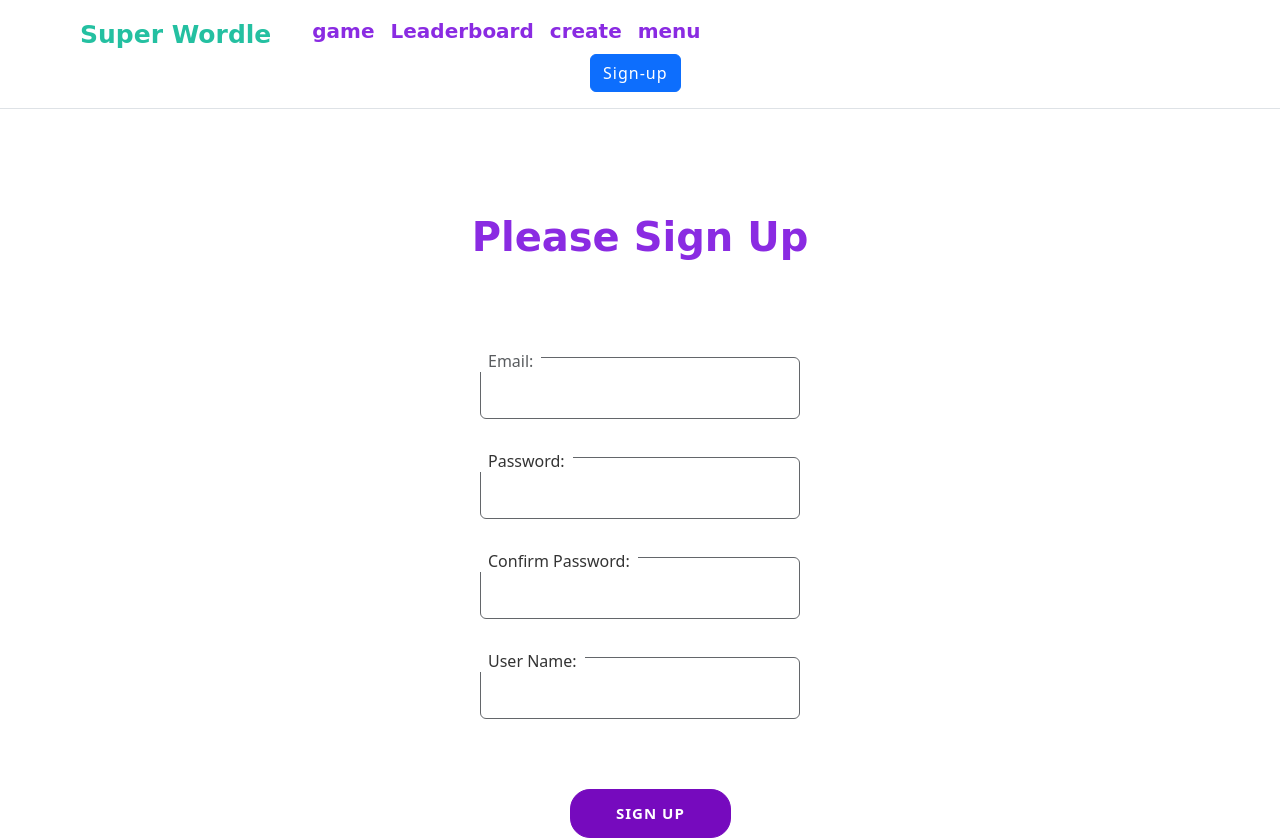
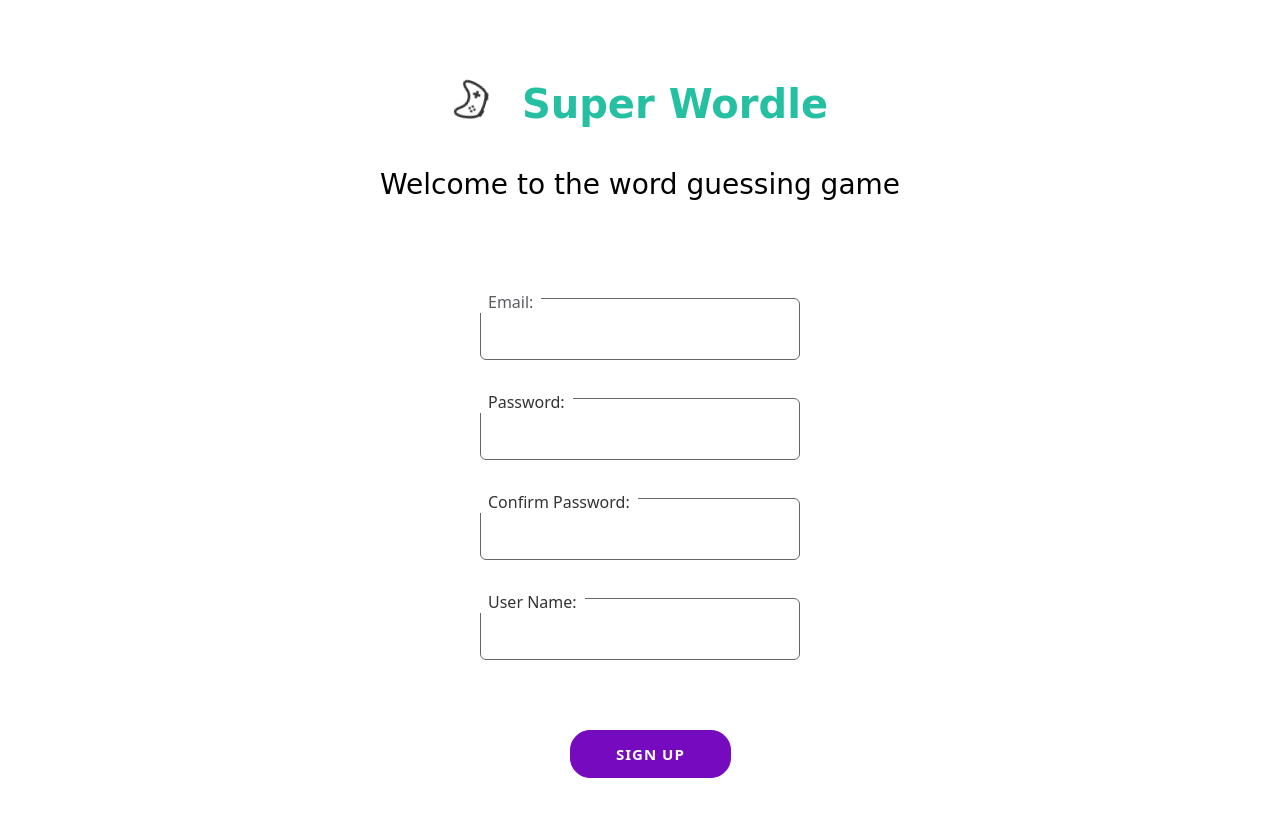
Before and after one commit to danielg5/cits5505GroupProject, a Flask app: page /signup in a window 1280 px wide. After the commit the page ends 778 px from the top, so only its background shows below. Run offline with Flask 3, Linux system fonts and the light colour scheme.

Commit message:
delete header, add new checking function

```diff
--- a/app/__init__.py
+++ b/app/__init__.py
@@ -21,6 +21,3 @@ from app.model import Person
 @login.user_loader
 def load_user(id):
     return Person.query.get(int(id))
-
-def before_request():
-    g.user = current_user
--- a/app/routes.py
+++ b/app/routes.py
@@ -1,4 +1,4 @@
-from flask import flash, session, redirect, render_template, request, url_for, g, jsonify
+from flask import flash, session, redirect, render_template, request, url_for
 from flask_login import current_user, login_required, login_user, logout_user
 from app import flaskApp, db
 from app.controllers import *
@@ -7,7 +7,6 @@ from typing import List
 from app.model import Person, Theme
 from app.forms import ThemeForm, SearchForm
 import json, os
-
 
 
 # create directory for temp player files if it does not exist
@@ -31,7 +30,7 @@ def index():
             return redirect(url_for('game', creator=creator, theme=theme))
         else:
             flash('Invalid email or password')
-    return render_template('index.html', user=current_user)
+    return render_template('index.html')
 
 @flaskApp.route('/logout', methods=['GET', 'POST'])
 @login_required
@@ -57,25 +56,8 @@ def signup():
             return redirect(url_for('game', creator=creator, theme=theme))
         else:
             flash('Invalid email or password')
-    return render_template('signup.html', user=current_user)
+    return render_template('signup.html')
 
-
-# check if email exists
-@flaskApp.route('/check_email', methods=['POST'])
-def check_email():
-    email = request.form.get('email')
-    if email:
-        user_exists = Person.query.filter_by(email=email).first() is not None
-        return jsonify({'exists': user_exists})
-    return jsonify({'error': 'Email is required'}), 400
-
-@flaskApp.route('/check_username', methods=['POST'])
-def check_username():
-    username = request.form.get('username')
-    if username:
-        user_exists = Person.query.filter_by(username=username).first() is not None
-        return jsonify({'exists': user_exists})
-    return jsonify({'error': 'Username is required'}), 400
 #@flaskApp.route('/test')
 #@login_required
 #def test():
@@ -108,17 +90,16 @@ def check_username():
 @flaskApp.route('/menu')
 @login_required
 def menu():
-    return render_template('menu.html', user=current_user)
+    return render_template('menu.html')
 
-@flaskApp.route('/leaderboard')
-@login_required
-def leaderboard():
-    return render_template('leaderboard.html', user=current_user)
+#@flaskApp.route('/leaderboard')
+#@login_required
+#def leaderboard():
+#    return render_template('leaderboard.html')
 
-@flaskApp.route('/profile')
-@login_required
-def profile():
-    return render_template('profile.html', user=current_user)
+#@flaskApp.route('/profile')
+#@login_required
+#def profile():
 #    return render_template('profile.html')
 
 
@@ -128,19 +109,19 @@ def search():
     form = SearchForm()
     results = []
     if form.validate_on_submit():
-        search_query = form.search_query.data.strip()
+        search_query = form.search_query.data
         search_option = form.search_option.data
 
         if search_option == 'user':
-            user = Person.query.filter(Person.username.ilike(search_query)).first()
-            results = user.themes if user else []
+            user = Person.query.filter_by(username=search_query).first()
+            if user:
+                results = user.themes
+            else:
+                results = []
         elif search_option == 'theme':
-            results = Theme.query.filter(Theme.theme.ilike(f'%{search_query}%')).all()
-    else:
-        # Load default results, could be all themes or the most recent ones etc.
-        results = Theme.query.order_by(Theme.id.desc()).all()  # Example: Get all themes
+            results = Theme.query.filter(Theme.theme.like(f'%{search_query}%')).all()
 
-    return render_template('search.html', form=form, search_results=results, logged_in_username=current_user.username)
+    return render_template('search.html', form=form, search_results=results, username=current_user.username)
 
 @flaskApp.route('/create', methods=['GET', 'POST'])
 @login_required
--- a/app/static/signin.css
+++ b/app/static/signin.css
@@ -148,9 +148,9 @@ button{
 
 .headerstyle {
     font-family: 'Comic Sans MS', 'Chalkboard SE', sans-serif;
-    color: blueviolet;
+    color: #24c0a1;
     font-weight: bold;
-    font-size: 20px;
+    font-size: 40px;
     display: flex;
     list-style: none;
 }
--- a/app/static/signin.js
+++ b/app/static/signin.js
@@ -1,61 +1,84 @@
-document.getElementById('email').addEventListener('blur', function() {
-    const email = this.value;
+document.addEventListener('DOMContentLoaded', function() {
+    const csrfToken = document.getElementById('csrf_token').value;
+
+    // Common function to check email existence
+    function checkEmail(emailInput, feedbackElement) {
+        const email = emailInput.value;
+        if (email) {
             fetch('/check_email', {
                 method: 'POST',
                 headers: {
-            'Content-Type': 'application/x-www-form-urlencoded',
+                    'Content-Type': 'application/json',
                     'X-CSRFToken': csrfToken
                 },
-        body: new URLSearchParams({
-            'email': email
-        })
+                body: JSON.stringify({ email: email })
             })
             .then(response => response.json())
             .then(data => {
-        const emailWarning = document.getElementById('emailWarning');
-        if (data.exists) {
-            emailWarning.textContent = 'Email is already registered.';
+                if (!data.exists) {
+                    feedbackElement.style.display = 'block';
+                    emailInput.classList.add('is-invalid');
                 } else {
-            emailWarning.textContent = '';
+                    feedbackElement.style.display = 'none';
+                    emailInput.classList.remove('is-invalid');
                 }
             })
             .catch(error => console.error('Error:', error));
+        }
+    }
+
+    // Check email existence on index page
+    const loginEmailInput = document.getElementById('user_email');
+    if (loginEmailInput) {
+        loginEmailInput.addEventListener('blur', function() {
+            const feedback = document.getElementById('email-feedback');
+            checkEmail(loginEmailInput, feedback);
+        });
+    }
+
+    // Check email existence and other validations on signup page
+    const signupEmailInput = document.getElementById('email');
+    const usernameInput = document.getElementById('username');
+    const passwordInput = document.getElementById('password');
+    const confirmPasswordInput = document.getElementById('confirmPassword');
+
+    if (signupEmailInput) {
+        signupEmailInput.addEventListener('blur', function() {
+            const emailWarning = document.getElementById('emailWarning');
+            checkEmail(signupEmailInput, emailWarning);
         });
 
-document.getElementById('confirmPassword').addEventListener('keyup', function() {
-    const password = document.getElementById('password').value;
-    const confirmPassword = this.value;
-    const matchMessage = document.getElementById('matchMessage');
-
-    if (password === confirmPassword) {
-        matchMessage.textContent = 'Passwords match.';
-        matchMessage.style.color = 'green';
-    } else {
-        matchMessage.textContent = 'Passwords do not match.';
-        matchMessage.style.color = 'red';
-    }
-});
-
-document.getElementById('username').addEventListener('blur', function() {
-    const username = this.value;
+        usernameInput.addEventListener('blur', function() {
+            const username = usernameInput.value;
+            if (username) {
                 fetch('/check_username', {
                     method: 'POST',
                     headers: {
-            'Content-Type': 'application/x-www-form-urlencoded',
+                        'Content-Type': 'application/json',
                         'X-CSRFToken': csrfToken
                     },
-        body: new URLSearchParams({
-            'username': username
-        })
+                    body: JSON.stringify({ username: username })
                 })
                 .then(response => response.json())
                 .then(data => {
                     const usernameWarning = document.getElementById('usernameWarning');
                     if (data.exists) {
-            usernameWarning.textContent = 'Username is already taken.';
+                        usernameWarning.textContent = 'This username is already taken.';
                     } else {
                         usernameWarning.textContent = '';
                     }
                 })
                 .catch(error => console.error('Error:', error));
+            }
         });
+
+        confirmPasswordInput.addEventListener('keyup', function() {
+            const matchMessage = document.getElementById('matchMessage');
+            if (passwordInput.value !== confirmPasswordInput.value) {
+                matchMessage.textContent = 'Passwords do not match.';
+            } else {
+                matchMessage.textContent = '';
+            }
+        });
+    }
+});
--- a/app/templates/base.html
+++ /dev/null
@@ -1,36 +0,0 @@
-<!DOCTYPE html>
-<html lang="en">
-<head>
-    <meta charset="UTF-8">
-    <meta name="viewport" content="width=device-width, initial-scale=1.0">
-    <title>{% block title %}My Website{% endblock %}</title>
-    <link href="https://cdn.jsdelivr.net/npm/bootstrap@5.3.3/dist/css/bootstrap.min.css" rel="stylesheet">
-    <link rel="stylesheet" href="../static/signin.css">
-    <script defer src="../static/signin.js"></script>
-</head>
-<body>
-    <header class="d-flex flex-wrap align-items-center py-3 mb-4 border-bottom">
-        <div class="mb-2 mb-md-0">
-            <a href="{{ url_for('index') }}" class="d-inline-flex link-body-emphasis text-decoration-none">
-                <svg class="bi" width="40" height="32" role="img" aria-label="Bootstrap"><use xlink:href="#bootstrap"></use></svg>
-            </a>
-        </div>
-        <ul class="headerstyle col-12 col-md-auto mb-2 justify-content-center mb-md-0">
-            <li><a href="{{ url_for('index') }}" class="nav-link px-2 header_first">Super Wordle</a></li>
-            <li><a href="{{ url_for('game') }}" class="nav-link px-2">game</a></li>
-            <li><a href="{{ url_for('leaderboard') }}" class="nav-link px-2">Leaderboard</a></li>
-            <li><a href="{{ url_for('create') }}" class="nav-link px-2">create</a></li>
-            <li><a href="{{ url_for('menu') }}" class="nav-link px-2">menu</a></li>
-        </ul>
-        <div class="col-md-3" style="margin-left: 500px;">
-            <button type="button" class="btn btn-primary" id="auth-button">Sign-up</button>
-            <input type="hidden" id="is-logged-in" value="{{ user.is_authenticated }}">
-        </div>
-    </header>
-    <main>
-        {% block content %}{% endblock %}
-    </main>
-    <script src="https://cdn.jsdelivr.net/npm/bootstrap@5.3.3/dist/js/bootstrap.bundle.min.js"></script>
-    <script src="https://cdn.jsdelivr.net/npm/bootstrap@5.3.3/dist/js/bootstrap.bundle.min.js"></script>
-</body>
-</html>
--- a/app/templates/signup.html
+++ b/app/templates/signup.html
@@ -1,15 +1,31 @@
-{% extends "base.html" %}
+<!DOCTYPE html>
+<html lang="en">
+<head>
+    <title>Sign Page</title>
+    <meta charset="UTF-8">
+    <meta name="viewport" content="width=device-width, initial-scale=1">
+    <link href="https://cdn.jsdelivr.net/npm/bootstrap@5.3.3/dist/css/bootstrap.min.css" rel="stylesheet">
+    <link rel="stylesheet" href="../static/signin.css">
 
-{% block title %}Sign Up Page{% endblock %}
+</head>
 
-{% block content %}
+
+<body>
+
     <div class="title_position">
-    <h3 class="headerstyle header-body" style="justify-content: center; font-size: 40px;">Please Sign Up</h3>
+        <div class="svg_pos">
+            <svg class="rotate-svg" xmlns="http://www.w3.org/2000/svg" width="40" height="42" fill="currentColor" class="bi bi-controller" viewBox="0 0 16 16">
+                <path d="M11.5 6.027a.5.5 0 1 1-1 0 .5.5 0 0 1 1 0m-1.5 1.5a.5.5 0 1 0 0-1 .5.5 0 0 0 0 1m2.5-.5a.5.5 0 1 1-1 0 .5.5 0 0 1 1 0m-1.5 1.5a.5.5 0 1 0 0-1 .5.5 0 0 0 0 1m-6.5-3h1v1h1v1h-1v1h-1v-1h-1v-1h1z"/>
+                <path d="M3.051 3.26a.5.5 0 0 1 .354-.613l1.932-.518a.5.5 0 0 1 .62.39c.655-.079 1.35-.117 2.043-.117.72 0 1.443.041 2.12.126a.5.5 0 0 1 .622-.399l1.932.518a.5.5 0 0 1 .306.729q.211.136.373.297c.408.408.78 1.05 1.095 1.772.32.733.599 1.591.805 2.466s.34 1.78.364 2.606c.024.816-.059 1.602-.328 2.21a1.42 1.42 0 0 1-1.445.83c-.636-.067-1.115-.394-1.513-.773-.245-.232-.496-.526-.739-.808-.126-.148-.25-.292-.368-.423-.728-.804-1.597-1.527-3.224-1.527s-2.496.723-3.224 1.527c-.119.131-.242.275-.368.423-.243.282-.494.575-.739.808-.398.38-.877.706-1.513.773a1.42 1.42 0 0 1-1.445-.83c-.27-.608-.352-1.395-.329-2.21.024-.826.16-1.73.365-2.606.206-.875.486-1.733.805-2.466.315-.722.687-1.364 1.094-1.772a2.3 2.3 0 0 1 .433-.335l-.028-.079zm2.036.412c-.877.185-1.469.443-1.733.708-.276.276-.587.783-.885 1.465a14 14 0 0 0-.748 2.295 12.4 12.4 0 0 0-.339 2.406c-.022.755.062 1.368.243 1.776a.42.42 0 0 0 .426.24c.327-.034.61-.199.929-.502.212-.202.4-.423.615-.674.133-.156.276-.323.44-.504C4.861 9.969 5.978 9.027 8 9.027s3.139.942 3.965 1.855c.164.181.307.348.44.504.214.251.403.472.615.674.318.303.601.468.929.503a.42.42 0 0 0 .426-.241c.18-.408.265-1.02.243-1.776a12.4 12.4 0 0 0-.339-2.406 14 14 0 0 0-.748-2.295c-.298-.682-.61-1.19-.885-1.465-.264-.265-.856-.523-1.733-.708-.85-.179-1.877-.27-2.913-.27s-2.063.091-2.913.27"/>
+            </svg>
+            <h1 class="headerstyle header-content" style="margin-bottom: 40px; margin-left: 30px;">Super Wordle</h1>
+        </div>
+        <h3 class="header-body">Welcome to the word guessing game</h3>
     </div>
 
     <div class="signPos">
         <form action="/signup" method="post">
-        <input type="hidden" name="csrf_token" value="{{ csrf_token() }}"/> <!-- manually insert CSRF token if not using WTForm/Jinja -->
+            <input type="hidden" name="csrf_token" id="csrf_token" value="{{ csrf_token() }}"/>
             <div class="form-group" style="margin-bottom: 30px;">
                 <label for="emailSignUp" class="col-sm-2" style="z-index: 5; white-space: nowrap">
                     <span class="small bg-white text-muted pt-1 pl-2 pr-2">Email:</span>
@@ -17,22 +33,19 @@
                 <input type="text" class="form-control mt-n3 inputstyle" id="email" name="user_email" required>
                 <span id="emailWarning" style="color: red;"></span>
             </div>
-
             <div class="form-group" style="margin-bottom: 30px;">
                 <label for="passwordSignUp" style="z-index: 5; white-space: nowrap">
                     <span class="small bg-white pt-1 pl-2 pr-2">Password:</span>
                 </label>
                 <input type="password" class="form-control mt-n3 inputstyle" id="password" name="user_pw" required>
             </div>
-
             <div class="form-group" style="margin-bottom: 30px;">
                 <label for="confirmPasswordSignUp" style="z-index: 5; white-space: nowrap">
                     <span class="small bg-white pt-1 pl-2 pr-2">Confirm Password:</span>
                 </label>
                 <input type="password" class="form-control mt-n3 inputstyle" id="confirmPassword" name="user_confirm_pw" required>
-            <span id="matchMessage"></span>
+                <span id="matchMessage" style="color: red;"></span>
             </div>
-
             <div class="form-group" style="margin-bottom: 30px;">
                 <label for="userName" style="z-index: 5; white-space: nowrap">
                     <span class="small bg-white pt-1 pl-2 pr-2">User Name:</span>
@@ -44,9 +57,8 @@
         </form>
     </div>
 
-<!-- Pass CSRF token to JavaScript -->
-<script>
-    const csrfToken = '{{ csrf_token() }}';
-</script>
-<script src="{{ url_for('static', filename='signup.js') }}"></script>
-{% endblock %}
+    <script src="https://cdn.jsdelivr.net/npm/bootstrap@5.3.3/dist/js/bootstrap.bundle.min.js"></script>
+    <script src="../static/signin.js" ></script>
+</body>
+
+</html>
```
Also changed, not shown: app/templates/index.html (+22 -17 lines). Lines whose indentation alone changed are shown as unchanged.
